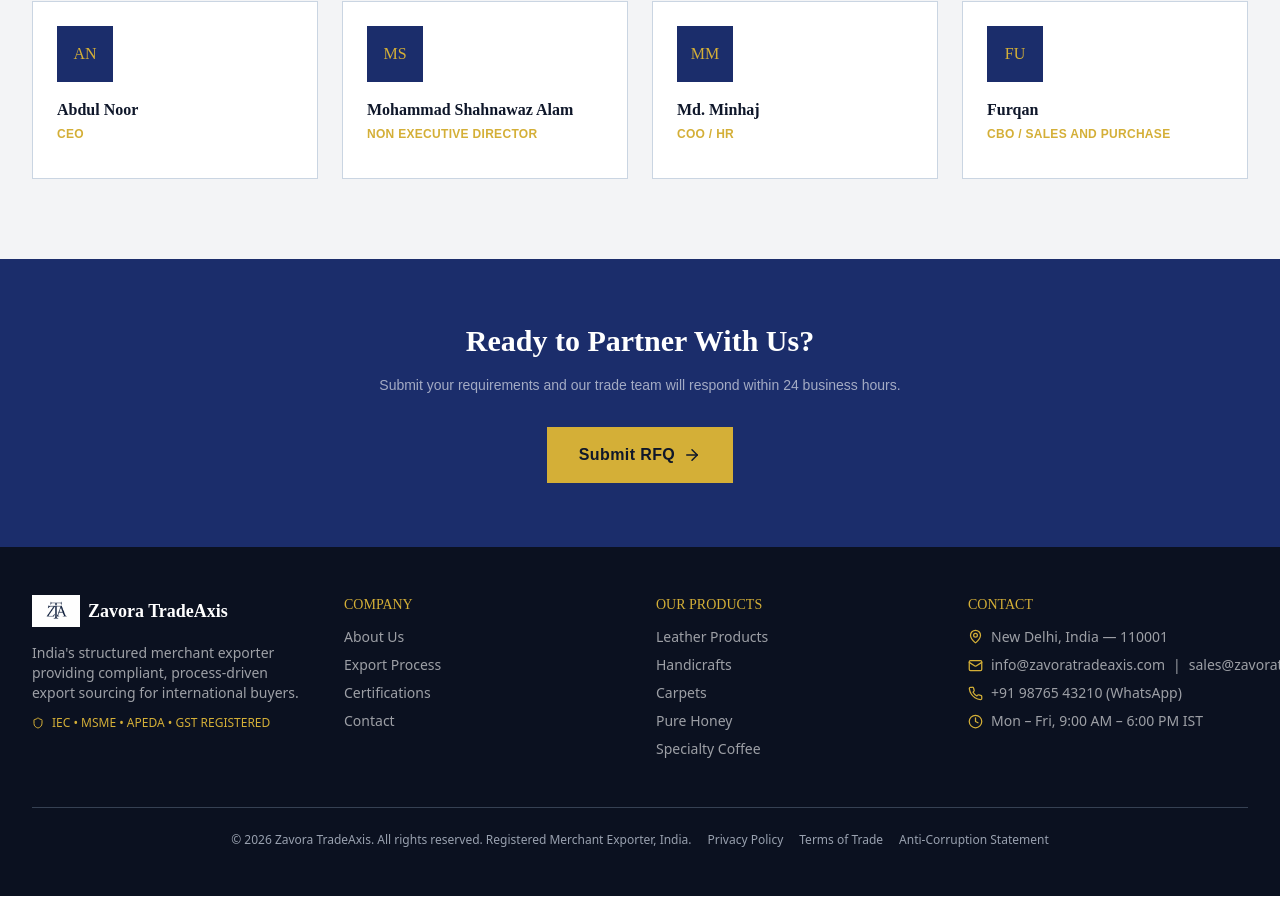
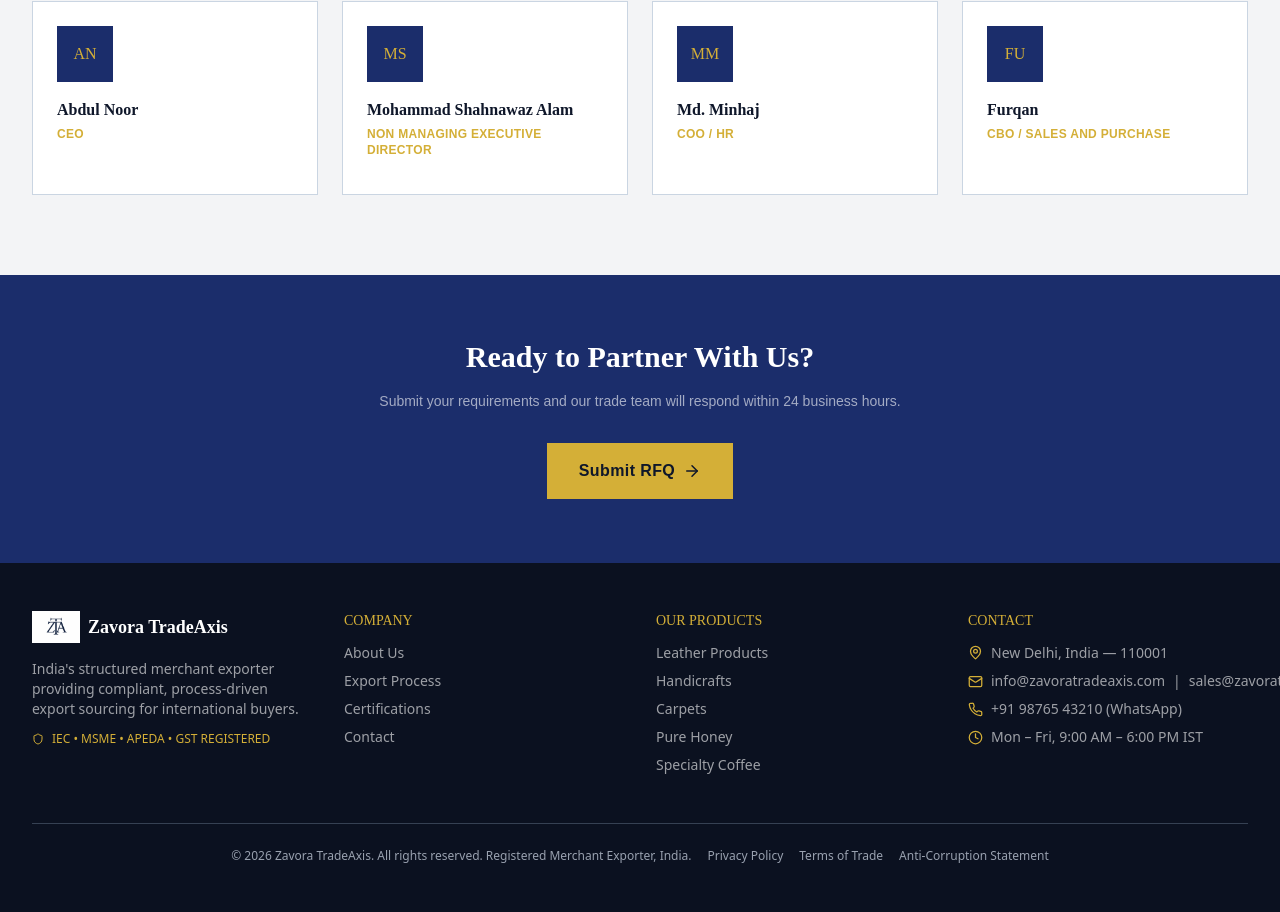
Before and after one commit to anoor244/zavora-tradeaxis, a Next.js app: page /about in a window 1280 px wide. Shown: the part 2140-3052 px from the top of the page. Built offline with nearby package versions, Linux system fonts and the light colour scheme.

Commit message:
Correct title

```diff
--- a/components/about-component/LeadershipSection.tsx
+++ b/components/about-component/LeadershipSection.tsx
@@ -5,7 +5,7 @@
     initials: "AN",
   },
   {
-    role: "Non Executive Director",
+    role: "Non Managing Executive Director",
     name: "Mohammad Shahnawaz Alam",
     initials: "MS",
   },
```
